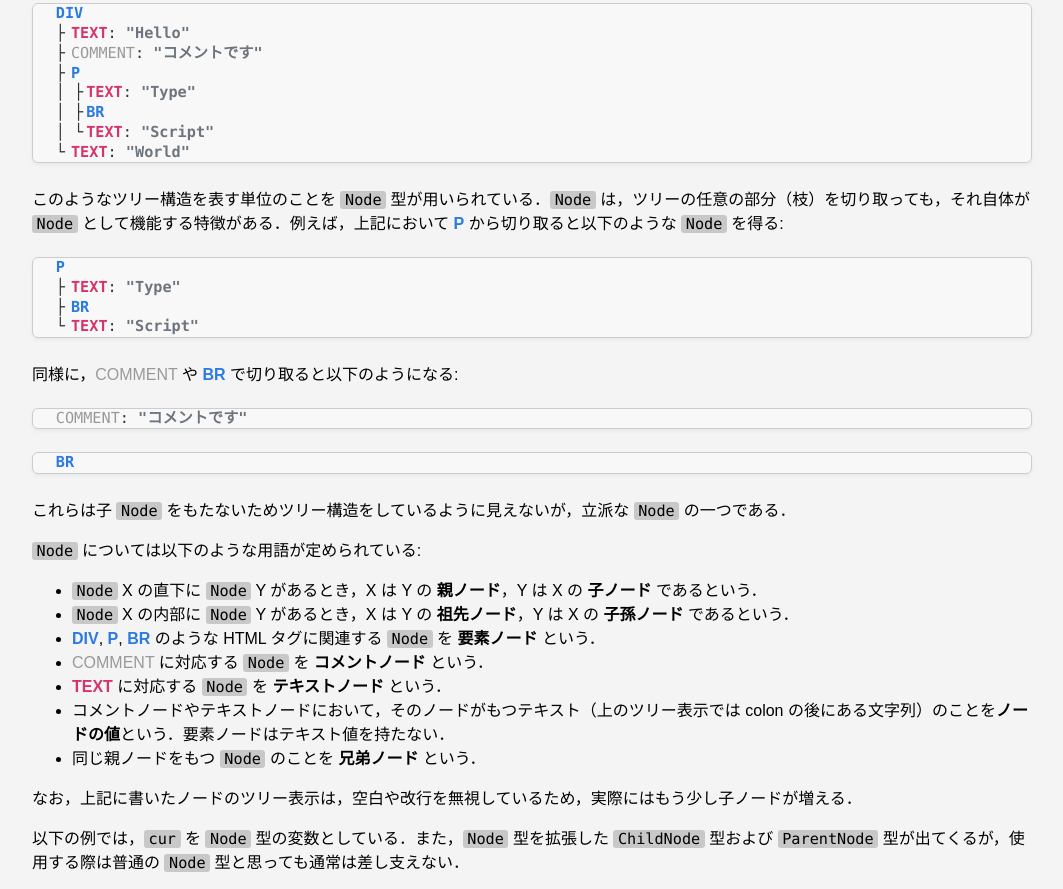
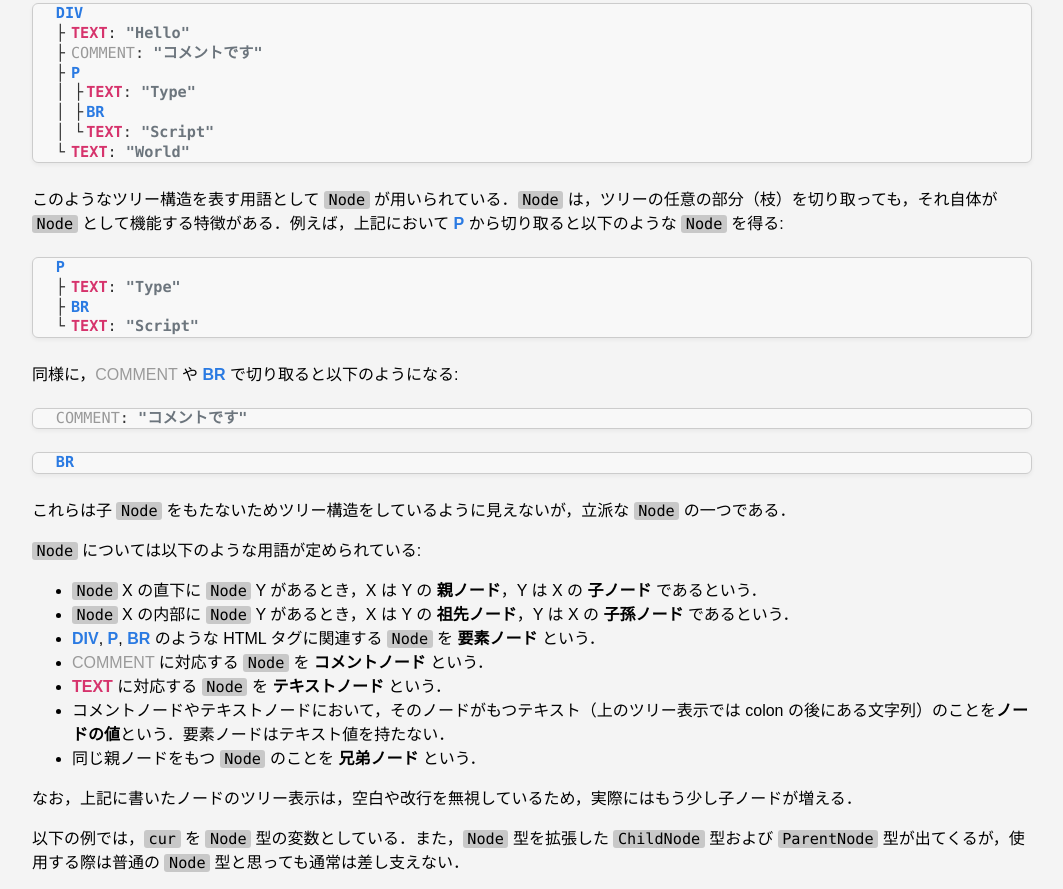
Before and after one commit to RubySafi/typescript-docs-jp, a plain HTML site: page docs/ts/31-dom-summary-core.html in a window 1280 px wide. Shown: the part 1738-2627 px from the top of the page, without its empty margins (108-1171 px from the left). Drawn offline with nearby package versions, Linux system fonts and the light colour scheme.

Commit message:
typo fixed

```diff
--- a/docs/ts/31-dom-summary-core.html
+++ b/docs/ts/31-dom-summary-core.html
@@ -239,8 +239,8 @@
               </ul>
             </div>
             <p>
-              このようなツリー構造を表す単位のことを
-              <code>Node</code> 型が用いられている．<code>Node</code>
+              このようなツリー構造を表す用語として
+              <code>Node</code> が用いられている．<code>Node</code>
               は，ツリーの任意の部分（枝）を切り取っても，それ自体が
               <code>Node</code> として機能する特徴がある．例えば，上記において
               <span class="treeElm">P</span> から切り取ると以下のような
```
